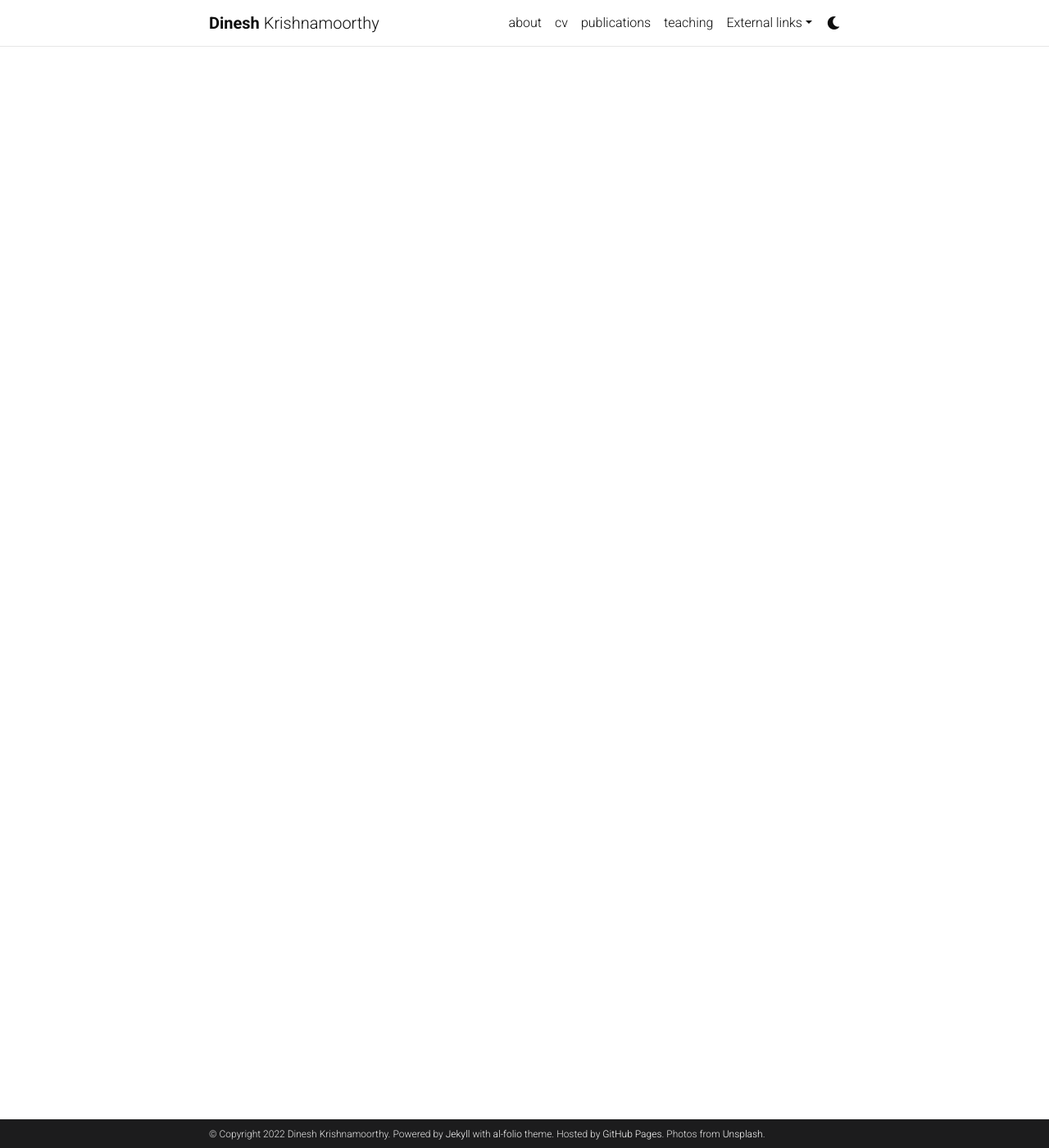
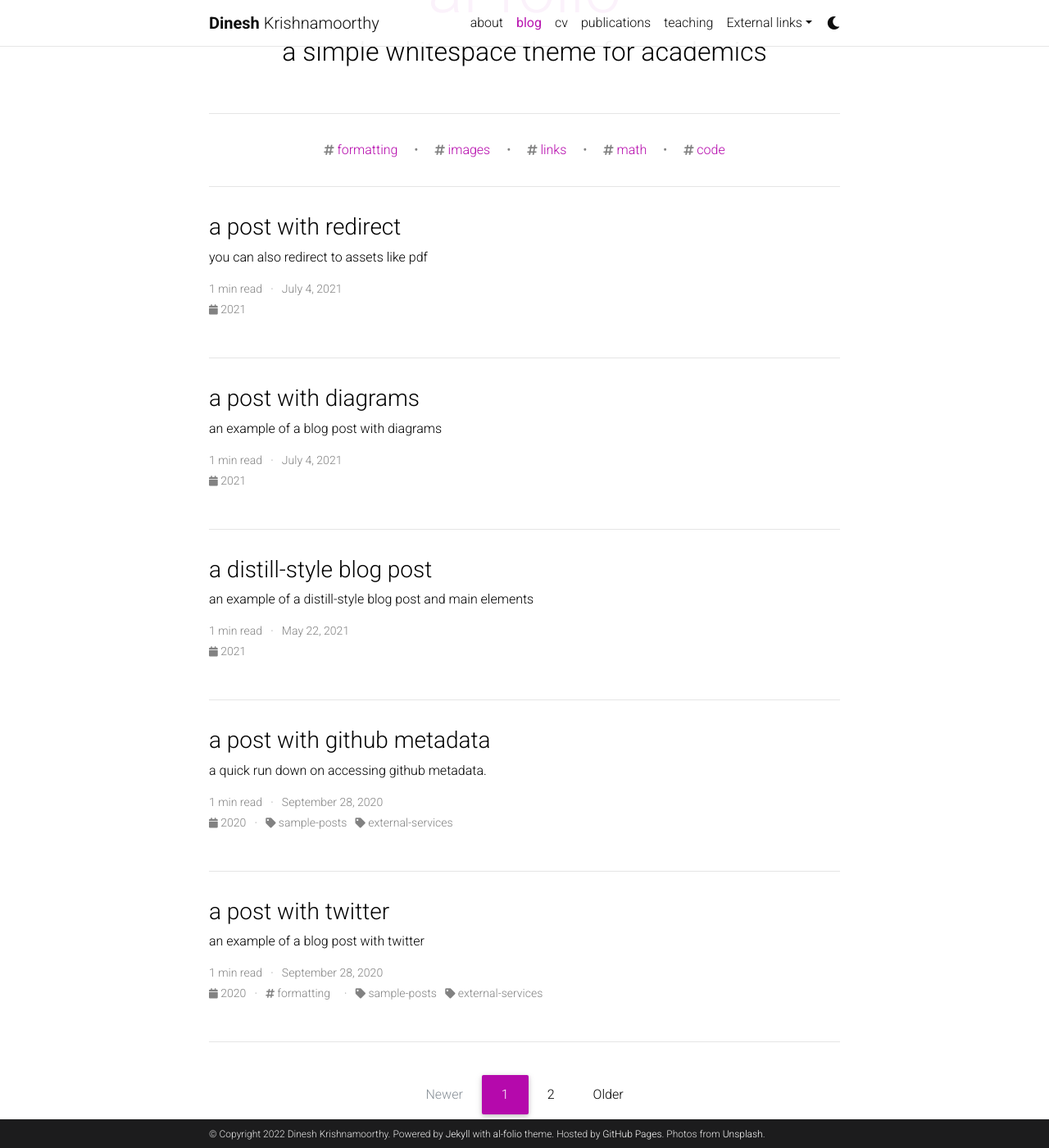
Before and after one commit to dinesh-krishnamoorthy/dinesh-krishnamoorthy.github.io, a Jekyll site: the page built from blog/index.html, in a window 1280 px wide and 1400 px high, scrolled down 196 px. Shown: the whole window at 82% size. Built offline with Jekyll 4.4.1, drawn with Linux system fonts in a browser that asks for light colours; the list of posts is cut into pages by our own code; comment, search, counter and statistics services are not loaded; a style sheet for code colours, icons or effects is not loaded.

Commit message:
Update _config.yml

```diff
--- a/_config.yml
+++ b/_config.yml
@@ -106,7 +106,29 @@ panelbear_analytics:  # panelbear analytics site ID (format: XXXXXXXXX)
 google_site_verification:  # your google-site-verification ID (Google Search Console)
 bing_site_verification:  # out your bing-site-verification ID (Bing Webmaster)
 
+# -----------------------------------------------------------------------------
+# Blog
+# -----------------------------------------------------------------------------
 
+blog_name: al-folio # blog_name will be displayed in your blog page
+blog_nav_title: blog # your blog must have a title for it to be displayed in the nav bar
+blog_description: a simple whitespace theme for academics
+permalink: /blog/:year/:title/
+
+# Pagination
+pagination:
+  enabled: true
+
+# Comments
+disqus_shortname: al-folio # put your disqus shortname
+# https://help.disqus.com/en/articles/1717111-what-s-a-shortname
+
+# External sources.
+# If you have blog posts published on medium.com or other exteranl sources,
+# you can display them in your blog by adding a link to the RSS feed.
+external_sources:
+  - name: medium.com
+    rss_url: https://medium.com/@al-folio/feed
 
 # -----------------------------------------------------------------------------
 # Collections
@@ -185,6 +207,22 @@ jekyll-minifier:
   uglifier_args:
     harmony: true
 
+# -----------------------------------------------------------------------------
+# Jekyll Archives
+# -----------------------------------------------------------------------------
+
+jekyll-archives:
+  enabled: [year, tags, categories] # enables year, tag and category archives (remove if you need to disable one of them).
+  layouts:
+    year: archive-year
+    tag: archive-tag
+    category: archive-category
+  permalinks:
+    year: '/blog/:year/'
+    tag: '/blog/tag/:name/'
+    category: '/blog/category/:name/'
+
+display_tags: ['formatting', 'images', 'links', 'math', 'code'] # this tags will be dispalyed on the front page of your blog
 
 # -----------------------------------------------------------------------------
 # Responsive WebP Images
@@ -228,7 +266,7 @@ enable_math:                true   # enables math typesetting (uses MathJax)
 enable_tooltips:            false  # enables automatic tooltip links generated
                                    # for each section titles on pages and posts
 enable_darkmode:            true   # enables switching between light/dark modes
-enable_navbar_social:       false  # enables displaying social links in the
+enable_navbar_social:       true  # enables displaying social links in the
                                    # navbar on the about page
 enable_project_categories:  true   # enables categorization of projects into
                                    # multiple categories
```
